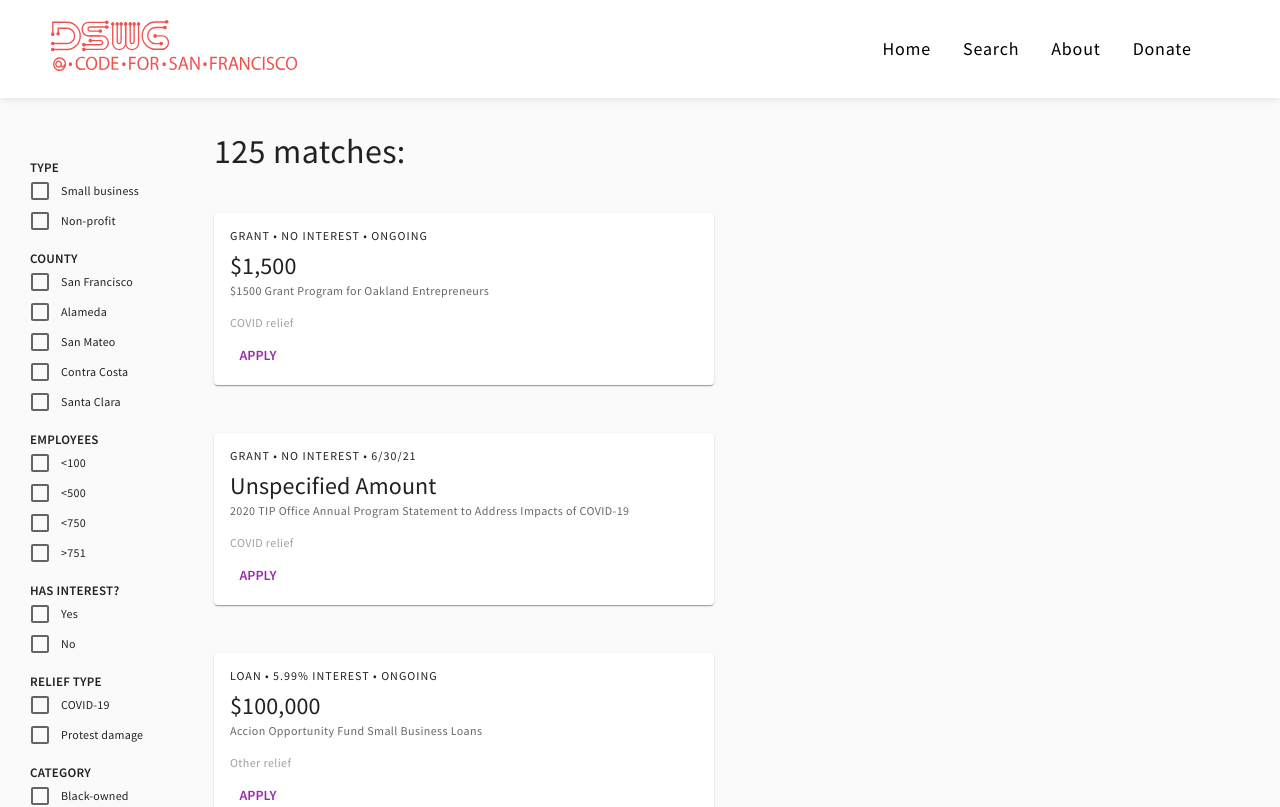
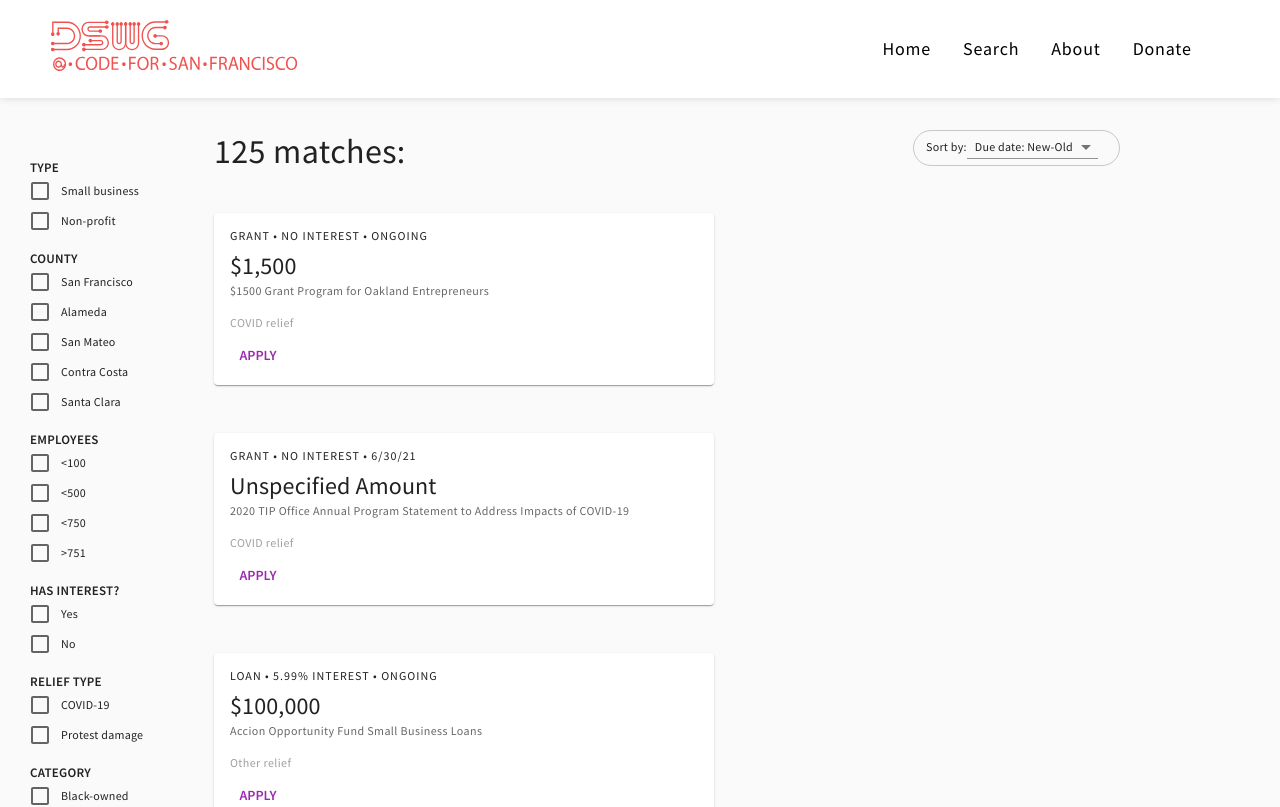
Before and after one commit to sfbrigade/datasci-bay-area-relief-frontend, a React (Create React App) app: page /results in a window 1280 px wide. Shown: the top 807 px of the page. Built offline with nearby package versions, Linux system fonts and the light colour scheme.

Commit message:
feat: sort dropdown fixed + feature flag removed

```diff
--- a/src/components/results/Results.tsx
+++ b/src/components/results/Results.tsx
@@ -39,17 +39,20 @@ const Results: React.FC = () => {
     SortOptionType.DueDateNewToOld
   );
 
+  // On load set sorting new to old
   useEffect(() => {
     setSortOption(SortOptionType.DueDateNewToOld);
     setLoading(false);
-  }, [filteredResults]);
+  }, []);
 
+  // Everytime sortOption or setFilteredResults changes sort filteredResults
   useEffect(() => {
     setFilteredResults((filteredResults) =>
       sortListBy(filteredResults, sortOption)
     );
   }, [sortOption, setFilteredResults]);
 
+  // results card element
   const renderResults = () => {
     if (filteredResults.length === 0) {
       return (
@@ -78,10 +81,7 @@ const Results: React.FC = () => {
           <RightSide onClick={() => setIsFilterOpen(false)}>
             <MatchSortContainer>
               <ResultsMatched>{`${filteredResults.length} matches:`}</ResultsMatched>
-              {process.env.REACT_APP_SHOW_SORT &&
-                process.env.REACT_APP_SHOW_SORT === "true" && (
-                  <SortDropdown setSortOption={setSortOption} />
-                )}
+                <SortDropdown setSortOption={setSortOption} />
             </MatchSortContainer>
             <ResultsList>{renderResults()}</ResultsList>
           </RightSide>
--- a/src/components/results/sort/sortListBy.ts
+++ b/src/components/results/sort/sortListBy.ts
@@ -2,9 +2,10 @@ import {SortOptionType, Result, SupportType} from "../../../types";
 import Moment from "moment";
 
 /**
+ * TODO use lodash
  * Sorts a copy of the given list with the given option and returns the copy.
- * @param list of results
- * @param option sort option type
+ * @param {Result[]} list - filteredResults from ../Results.tsx
+ * @param {SortOptionType} option - Sort order
  */
 export default (list: Result[], option: SortOptionType): Result[] => {
   const sortedList = [...list];
@@ -106,7 +107,7 @@ export default (list: Result[], option: SortOptionType): Result[] => {
         if (a.deadline === null && b.deadline === null) {
           return 0;
         }
-        return Moment(b.deadline).diff(Moment(a.deadline));
+        return Moment(a.deadline).diff(Moment(b.deadline));
       });
       break;
     case SortOptionType.DueDateNewToOld:
@@ -120,7 +121,7 @@ export default (list: Result[], option: SortOptionType): Result[] => {
         if (a.deadline === null && b.deadline === null) {
           return 0;
         }
-        return Moment(a.deadline).diff(Moment(b.deadline));
+        return Moment(b.deadline).diff(Moment(a.deadline));
       });
       break;
     case SortOptionType.None:
```
Also changed, not shown: 1 other file (tests, documents, lock files or other folders).
